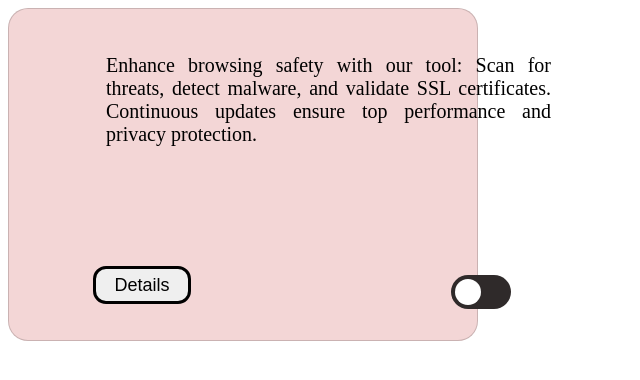
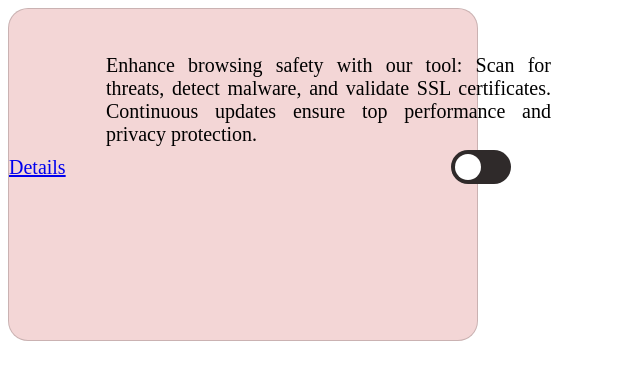
Before and after one commit to sakshi0921-lab/extensions-ui, a plain HTML site: page index.html in a window 1280 px wide. Shown: the whole page, without its empty margins (0-640 px from the left). Drawn offline with Linux system fonts and the light colour scheme.

Commit message:
Update index.html

```diff
--- a/index.html
+++ b/index.html
@@ -14,7 +14,7 @@
             and validate SSL certificates.
             Continuous updates ensure top performance and privacy protection.
         </p></div>
-      <button class="button" name="button">Details</button>
+      <a  href="third.html" class="a"><span class="details">Details</span></a>
         <label class="switch">
             <input type="checkbox" id="toggleButton">
             <span class="slider round"></span>
```
